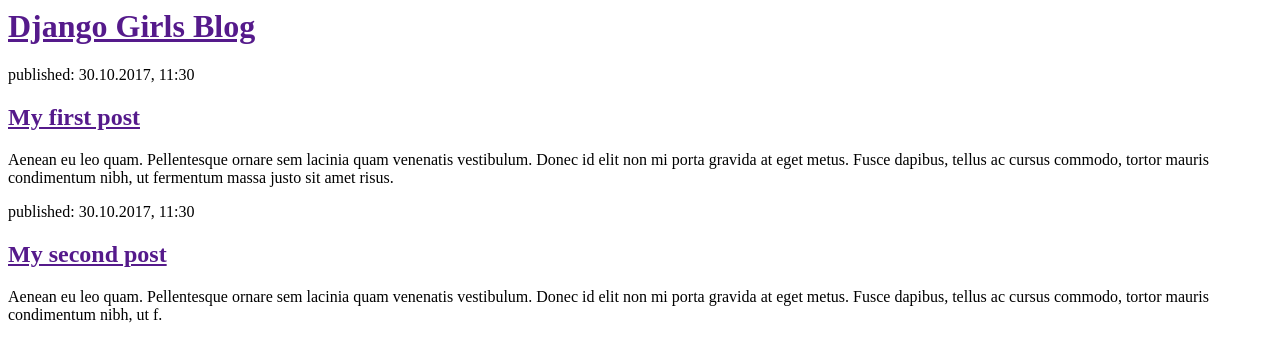
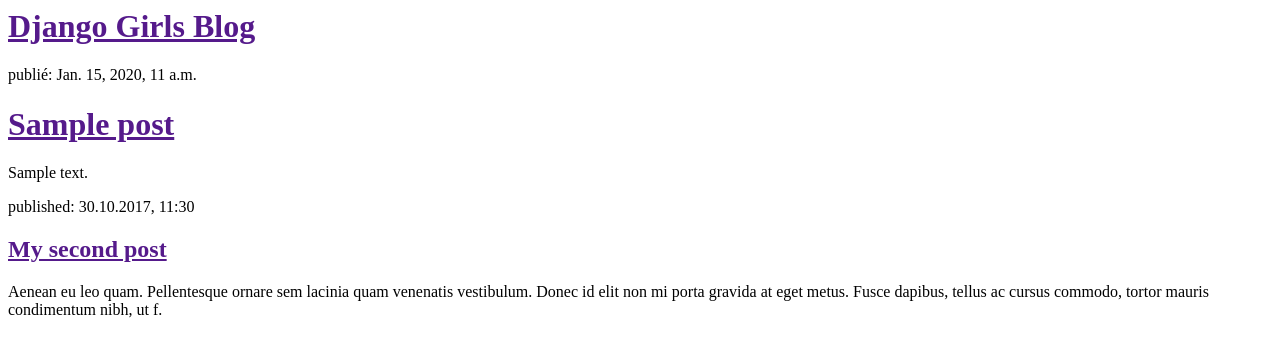
Before and after one commit to cboulonn/my-first-blog, a Django app: template blog/templates/blog/post_list.html in a window 1280 px wide. Shown: the top 362 px of the page. Run offline with Django 3.2, Linux system fonts and the light colour scheme; the template is opened without the code that fills it: values that come from a table or form of the project are taken from there, others are empty; tables that the repository leaves empty hold one stand-in row (values such as "Sample post").

Commit message:
Modified templates to display posts from database.

```diff
--- a/blog/templates/blog/post_list.html
+++ b/blog/templates/blog/post_list.html
@@ -7,12 +7,13 @@
       <h1><a href="">Django Girls Blog</a></h1>
     </div>
 
-    <div>
-      <p>published: 30.10.2017, 11:30</p>
-      <h2><a href="">My first post</a></h2>
-      <p>Aenean eu leo quam. Pellentesque ornare sem lacinia quam venenatis vestibulum. Donec id elit non mi porta gravida at eget metus.
-        Fusce dapibus, tellus ac cursus commodo, tortor mauris condimentum nibh, ut fermentum massa justo sit amet risus.</p>
-    </div>
+      {% for post in posts %}
+          <div>
+            <p>publié: {{ post.published_date }}</p>
+            <h1><a href="">{{ post.title }}</a></h1>
+            <p>{{ post.text|linebreaksbr }}</p>
+          </div>
+      {% endfor %}
 
     <div>
       <p>published: 30.10.2017, 11:30</p>
--- a/blog/views.py
+++ b/blog/views.py
@@ -1,5 +1,8 @@
 from django.shortcuts import render
+from .models import Post
+from django.utils import timezone
 
 # Create your views here.
 def post_list(request):
-    return render(request, 'blog/post_list.html', {})
+    posts = Post.objects.filter(published_date__lte=timezone.now()).order_by('published_date')
+    return render(request, 'blog/post_list.html', {'posts': posts})
```
